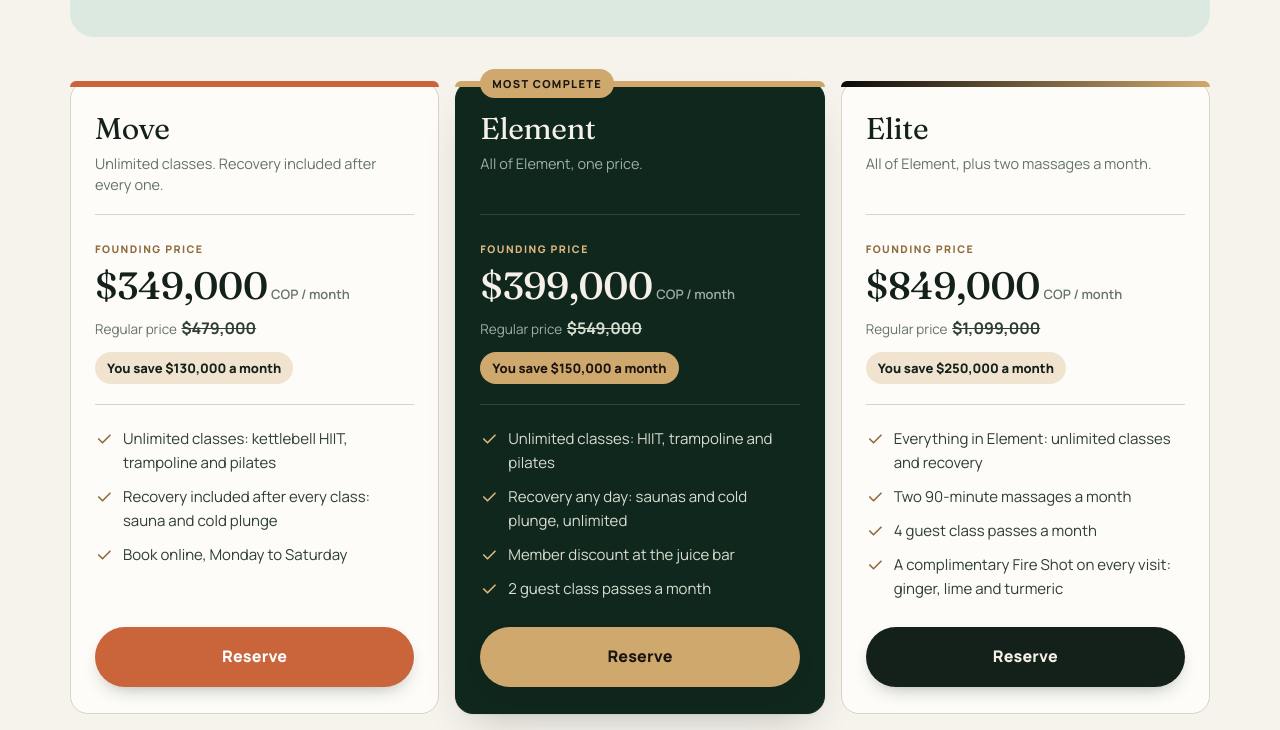
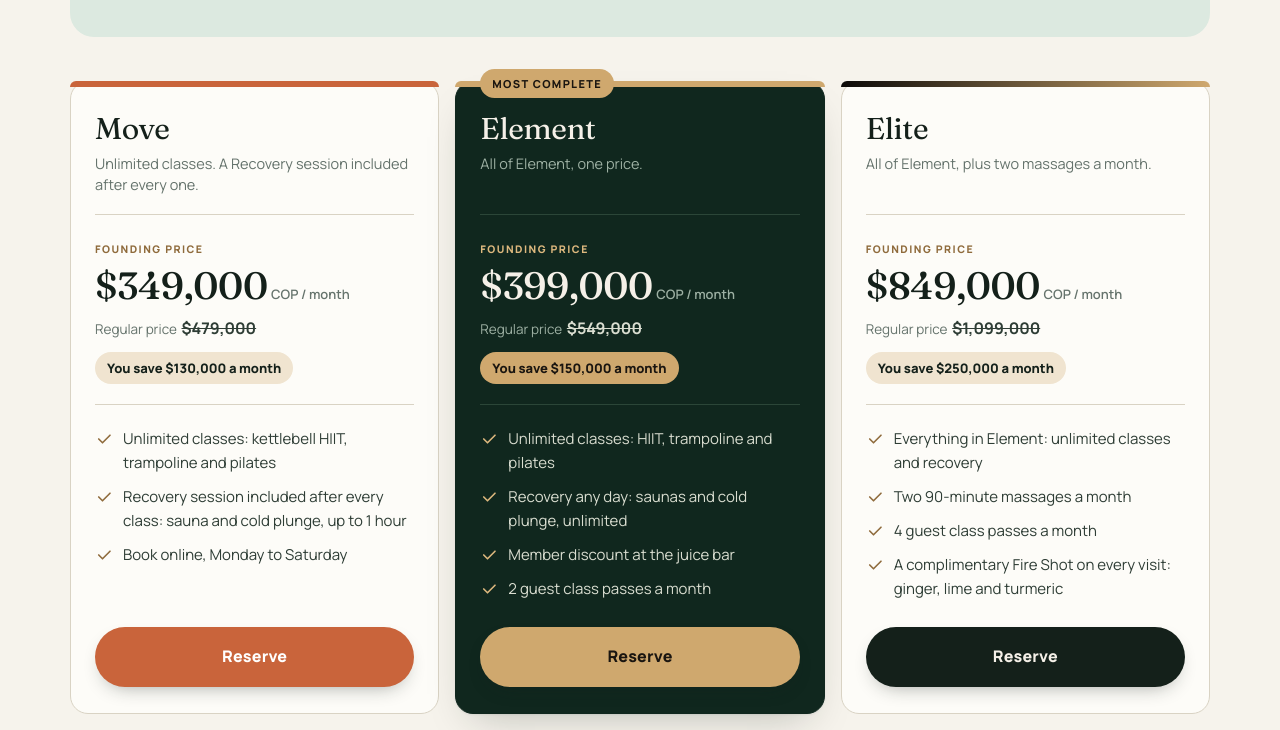
Before and after one commit to ryandundun/element-health-club, a plain HTML site: page memberships.html in a window 1280 px wide. Shown: the part 721-1451 px from the top of the page. Drawn offline with Linux system fonts and the light colour scheme.

Commit message:
Move: 'Recovery session included after every one', up to 1 hour
Co-Authored-By: Claude Opus 5.5 <noreply@anthropic.com>
Claude-Session: https://claude.ai/code/session_01Qw1NFsD7h4SwUNG8ia8J8n

```diff
--- a/memberships.html
+++ b/memberships.html
@@ -91,7 +91,7 @@
     <div class="plans">
       <article class="plan fade" data-plan="move">
         <h3>Move</h3>
-        <p class="sub" data-i18n="plans.move.sub">Unlimited classes. Recovery included after every one.</p>
+        <p class="sub" data-i18n="plans.move.sub">Unlimited classes. A Recovery session included after every one.</p>
         <div class="plan-price">
           <span class="plan-found" data-i18n="plans.founding">Founding price</span>
           <p class="plan-now"><b data-i18n="plans.move.price">$349,000</b> <small data-i18n="plans.per">COP / month</small></p>
@@ -100,7 +100,7 @@
         </div>
         <ul>
           <li><svg viewBox="0 0 24 24" fill="none" stroke="currentColor" stroke-width="2.2" stroke-linecap="round" stroke-linejoin="round"><path d="m5 12 5 5L20 7"/></svg><span data-i18n="plans.move.1">Unlimited classes: kettlebell HIIT, trampoline and pilates</span></li>
-          <li><svg viewBox="0 0 24 24" fill="none" stroke="currentColor" stroke-width="2.2" stroke-linecap="round" stroke-linejoin="round"><path d="m5 12 5 5L20 7"/></svg><span data-i18n="plans.move.2">Recovery included after every class: sauna and cold plunge</span></li>
+          <li><svg viewBox="0 0 24 24" fill="none" stroke="currentColor" stroke-width="2.2" stroke-linecap="round" stroke-linejoin="round"><path d="m5 12 5 5L20 7"/></svg><span data-i18n="plans.move.2">Recovery session included after every class: sauna and cold plunge, up to 1 hour</span></li>
           <li><svg viewBox="0 0 24 24" fill="none" stroke="currentColor" stroke-width="2.2" stroke-linecap="round" stroke-linejoin="round"><path d="m5 12 5 5L20 7"/></svg><span data-i18n="plans.move.3">Book online, Monday to Saturday</span></li>
         </ul>
         <a class="btn btn-primary" data-wa="wa.plan.move" href="https://wa.me/573106508588" target="_blank" rel="noopener" data-i18n="plans.cta">Reserve</a>
--- a/site.js
+++ b/site.js
@@ -124,13 +124,13 @@
       "plans.recovery.1": "Dry sauna, unlimited",
       "plans.recovery.2": "Cold plunge, unlimited",
       "plans.recovery.3": "Come any day, Monday to Saturday", "plans.recovery.4": "Made for people who train elsewhere: runners, cyclists, athletes",
-      "plans.move.sub": "Unlimited classes. Recovery included after every one.",
+      "plans.move.sub": "Unlimited classes. A Recovery session included after every one.",
       "plans.move.price": "$349,000",
       "plans.move.was": "$479,000",
       "plans.move.save": "You save $130,000 a month",
       "wa.plan.move": "Hi, I'd like the Move membership at the founding price.",
       "plans.move.1": "Unlimited classes: kettlebell HIIT, trampoline and pilates",
-      "plans.move.2": "Recovery included after every class: sauna and cold plunge",
+      "plans.move.2": "Recovery session included after every class: sauna and cold plunge, up to 1 hour",
       "plans.move.3": "Book online, Monday to Saturday",
       "plans.element.sub": "All of Element, one price.",
       "plans.element.price": "$399,000",
@@ -281,13 +281,13 @@
       "plans.recovery.1": "Sauna seco, sin límite",
       "plans.recovery.2": "Cold plunge, sin límite",
       "plans.recovery.3": "Ven cualquier día, de lunes a sábado", "plans.recovery.4": "Ideal si ya entrenas en otro lado: corredores, ciclistas, deportistas",
-      "plans.move.sub": "Clases ilimitadas. Recovery incluido después de cada una.",
+      "plans.move.sub": "Clases ilimitadas. Sesión de Recovery incluida después de cada una.",
       "plans.move.price": "$349.000",
       "plans.move.was": "$479.000",
       "plans.move.save": "Ahorras $130.000 al mes",
       "wa.plan.move": "Hola, quiero la membresía Move con precio fundador.",
       "plans.move.1": "Clases ilimitadas: HIIT con kettlebells, trampolín y pilates",
-      "plans.move.2": "Recovery incluido después de cada clase: sauna y cold plunge",
+      "plans.move.2": "Sesión de Recovery incluida después de cada clase: sauna y cold plunge, hasta 1 hora",
       "plans.move.3": "Reserva en línea, de lunes a sábado",
       "plans.element.sub": "Todo Element, un solo precio.",
       "plans.element.price": "$399.000",
```
